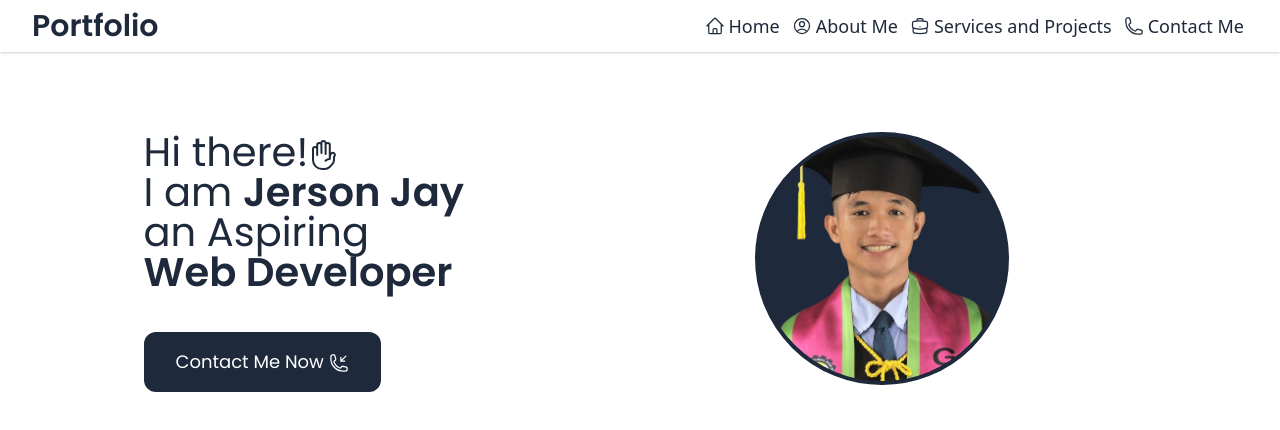
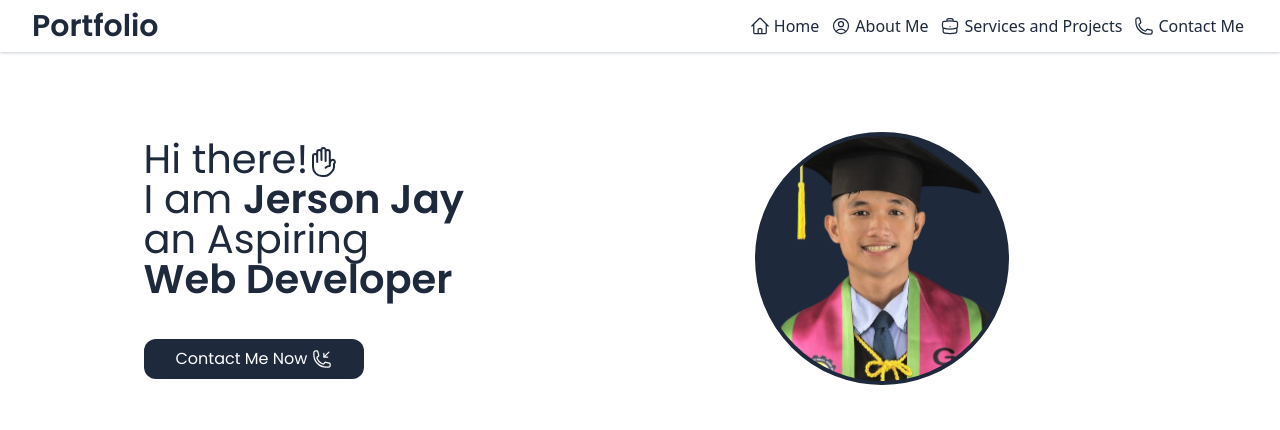
Before and after one commit to MrKabado/Potffolio, a React (Vite) app: page / in a window 1280 px wide. Shown: the top 430 px of the page. Built offline with nearby package versions, Linux system fonts and the light colour scheme; a web font is replaced by a local one.

Commit message:
adjustements

```diff
--- a/src/components/Header.jsx
+++ b/src/components/Header.jsx
@@ -18,11 +18,11 @@ function Header() {
       <h1 className='text-[#1E293B] font-semibold text-2xl font-poppins md:text-3xl'>Portfolio</h1>
 
       <nav className={`p-1 flex flex-col items-center text-[#1E293B] font-medium text-[16px] ${isVisible ? 'flex' : 'hidden'}
-                       sm:flex sm:flex-row sm:gap-3 md:text-lg`}>
-        <Link onClick={returnClick} to={"/"} className='flex items-center'><HomeIcon className='hidden w-5 sm:inline-block md:mr-1'/>Home</Link>
-        <Link onClick={returnClick} to={"/aboutme"} className='flex items-center'><UserCircleIcon className='hidden w-5 sm:inline-block md:mr-1'/> About Me</Link>
-        <Link onClick={returnClick} to={"/services-and-projects"} className='flex items-center'><BriefcaseIcon className='hidden w-5 sm:inline-block md:mr-1'/> Services and Projects</Link>
-        <Link onClick={returnClick} to={"/contact-me"} className='flex items-center'><PhoneIcon className='hidden w-5 sm:inline-block md:mr-1'/> Contact Me</Link>
+                       sm:flex sm:flex-row sm:gap-3 md:text-base`}>
+        <Link onClick={returnClick} to={"/"} className='flex items-center'><HomeIcon className='hidden w-5 md:inline-block md:mr-1'/>Home</Link>
+        <Link onClick={returnClick} to={"/aboutme"} className='flex items-center'><UserCircleIcon className='hidden w-5 md:inline-block md:mr-1'/> About Me</Link>
+        <Link onClick={returnClick} to={"/services-and-projects"} className='flex items-center'><BriefcaseIcon className='hidden w-5 md:inline-block md:mr-1'/> Services and Projects</Link>
+        <Link onClick={returnClick} to={"/contact-me"} className='flex items-center'><PhoneIcon className='hidden w-5 md:inline-block md:mr-1'/> Contact Me</Link>
       </nav>
 
       <div className='cursor-pointer sm:hidden' onClick={onClick}>
--- a/src/pages/Homepage.jsx
+++ b/src/pages/Homepage.jsx
@@ -16,7 +16,7 @@ function Homepage() {
           </h1>
 
           <Button to={"/contact-me"} text={"Contact Me Now "} icon={<PhoneArrowDownLeftIcon className='inline-block w-5'/>}
-          className={"font-poppins py-2 px-8 text-center text-[1rem] rounded-xl bg-[#1E293B] text-white sm:py-4 sm:text-lg"}
+          className={"font-poppins py-2 px-8 text-center text-[1rem] rounded-xl bg-[#1E293B] text-white sm:text-base"}
           divclassName={"flex justify-center md:w-full md:justify-baseline md:justify-start"}/>
         </div>
       </div>
```
